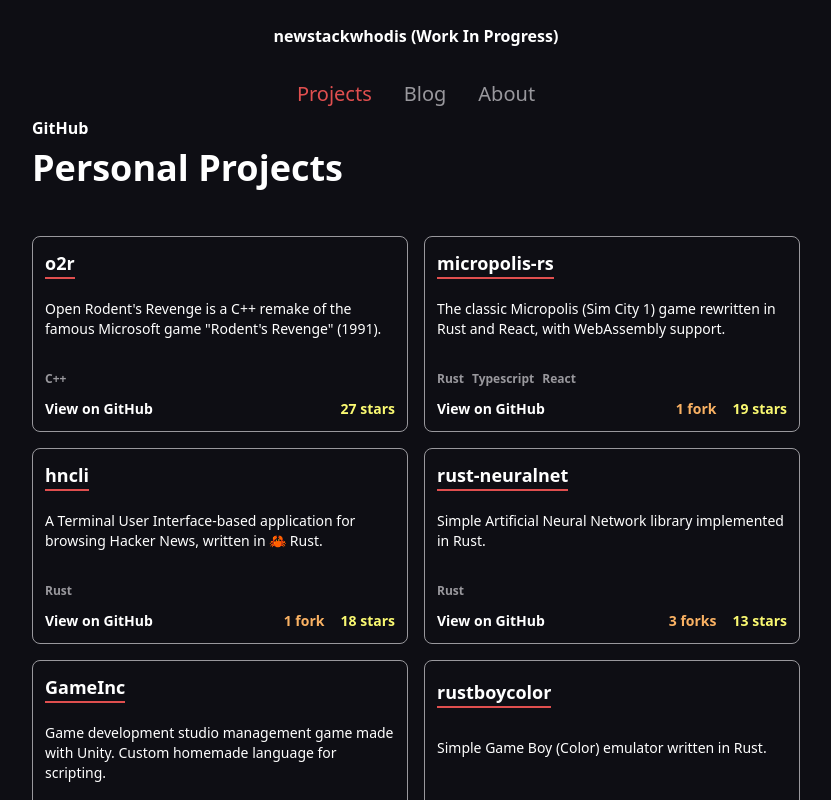
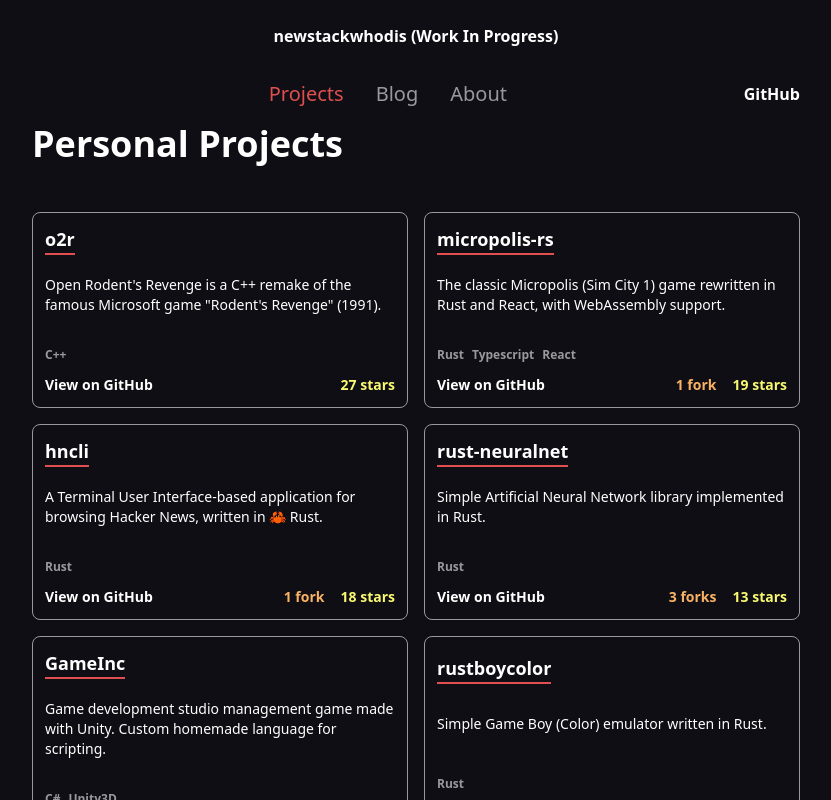
Before and after one commit to pierreyoda/newstackwhodis, a Next.js app: page / in a window 1280 px wide. Shown: the top 800 px of the page, without its empty margins (224-1055 px from the left). Built offline with nearby package versions, Linux system fonts and the light colour scheme.

Commit message:
:lipstick: Improve layout styling

```diff
--- a/src/components/layout/Navbar.tsx
+++ b/src/components/layout/Navbar.tsx
@@ -1,6 +1,7 @@
 import clsx from "clsx";
 import Link from "next/link";
 import { FunctionComponent } from "react";
+
 import { ExternalLink } from "../ExternalLink";
 
 interface NavbarLinkProps {
@@ -42,11 +43,11 @@ export const Navbar: FunctionComponent<NavbarProps> = ({ category }) => (
           </ul>
         </nav>
       </header>
-    </div>
-    <div className={clsx("font-semibold py-2 md:py-0", category === "blog" && "hidden")}>
-      <ExternalLink href="https://github.com/pierreyoda/newstackwhodis">
-        GitHub
-      </ExternalLink>
+      <div className={clsx("font-semibold py-2 md:py-0", category === "blog" && "opacity-0")}>
+        <ExternalLink href="https://github.com/pierreyoda/newstackwhodis">
+          GitHub
+        </ExternalLink>
+      </div>
     </div>
   </div>
 );
--- a/src/pages/blog/index.tsx
+++ b/src/pages/blog/index.tsx
@@ -23,7 +23,7 @@ const BlogPostsList: FunctionComponent<BlogPostListProps> = ({ metaList }) => (
     </div>
     <h1 className="mb-4 text-4xl font-bold md:mb-12">Posts</h1>
     {metaList.map(({ slug, title, description }) => (
-      <div key={slug} className="mb-8 last-of-type:mb-0">
+      <div key={slug} className="mb-8 last-of-type:mb-0 leading-8">
         <Link href={`/blog/${slug}`}>
           <h2 className="font-semibold text-2xl text-lychee my-0">
             {title}
```
